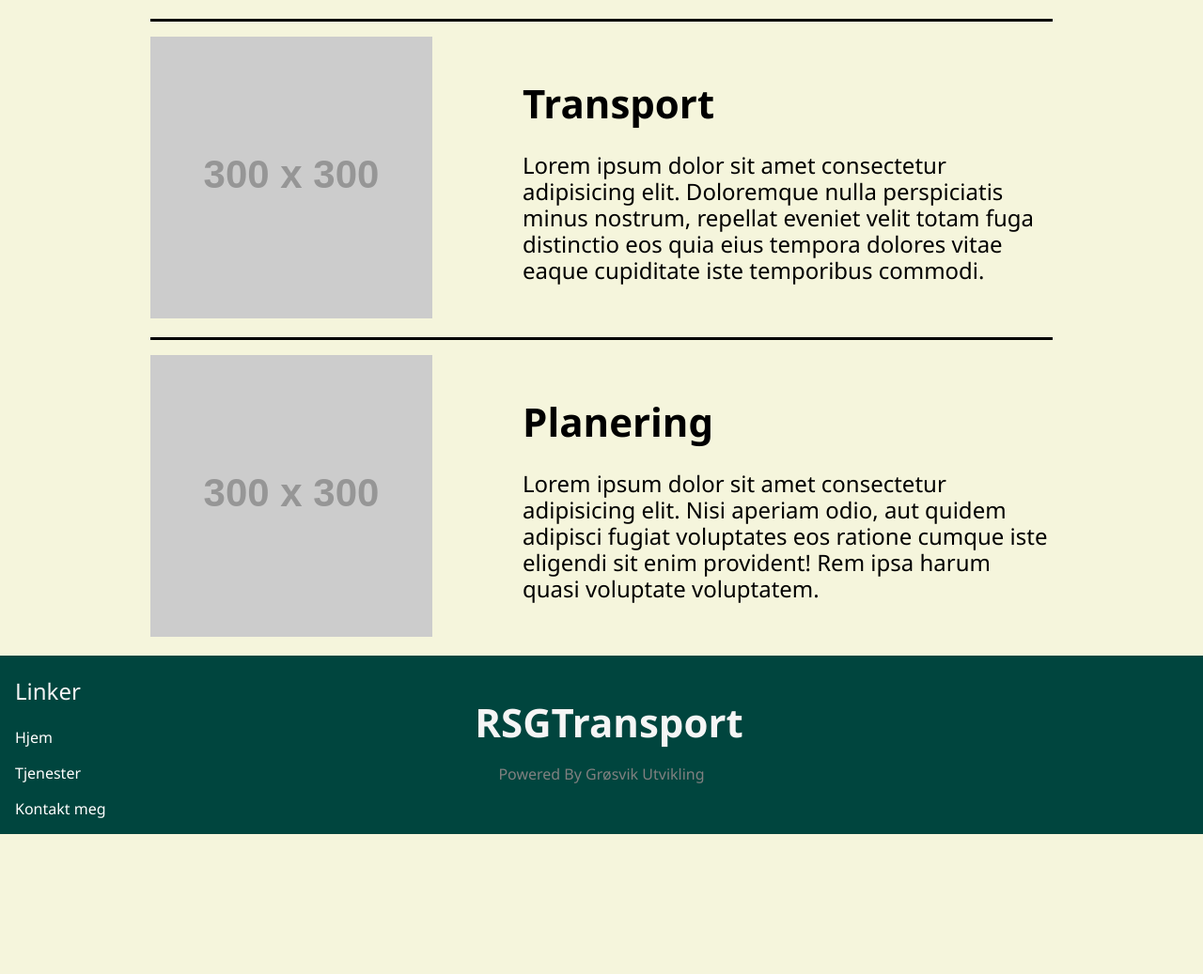
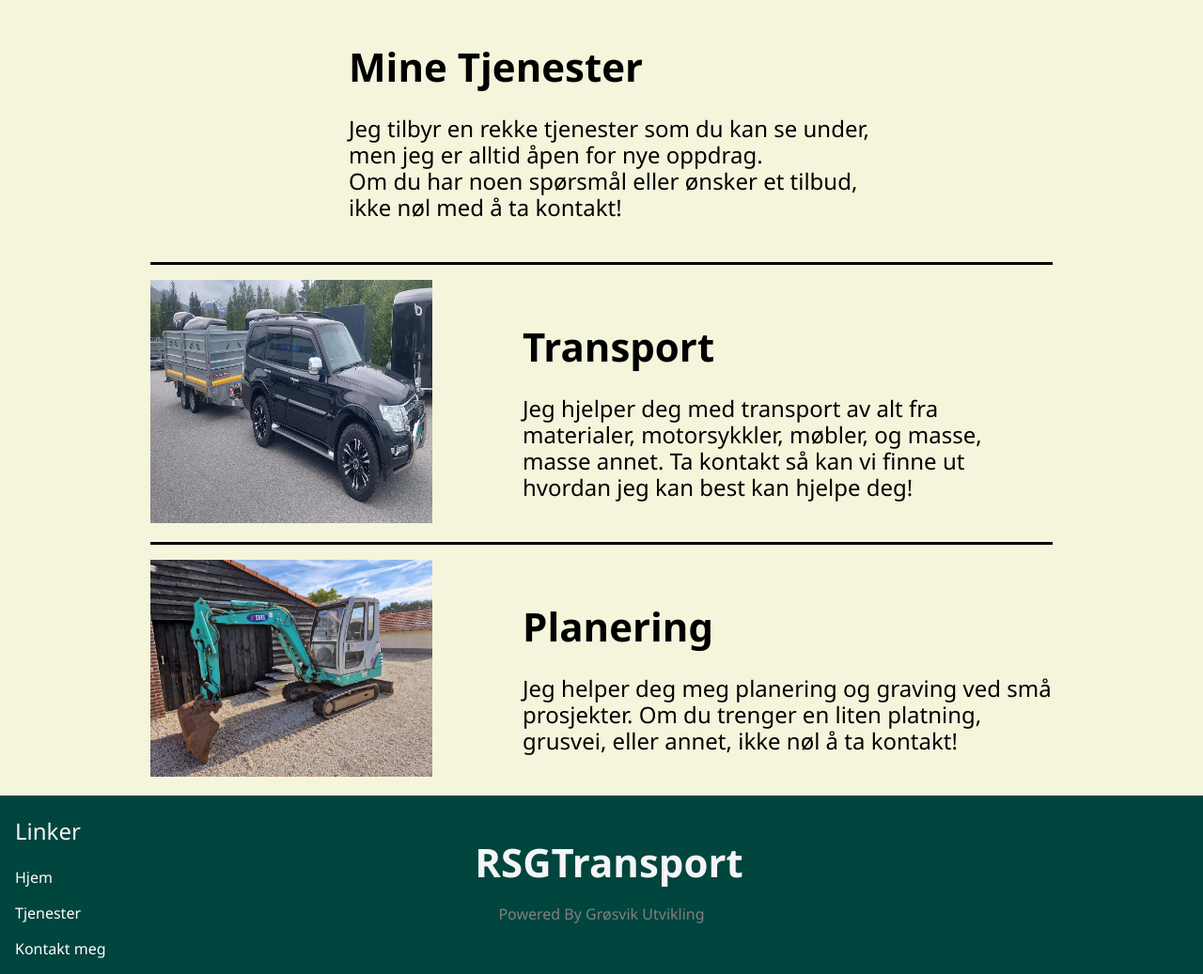
Before and after one commit to JoeBamaVEVO/RSGTransport, a PHP site: page /tjenester.php in a window 1280 px wide. Shown: the part 76-1113 px from the top of the page at 94% size. Before the commit the page ends 964 px from the top, so only its background shows below. Run offline with PHP 8.4, Linux system fonts and the light colour scheme; grey boxes labelled with a size stand in for pictures from a placeholder-image service; some libraries are stand-ins or nearby versions.

Commit message:
Fikset litt på Tjenester og index.php

```diff
--- a/index.php
+++ b/index.php
@@ -24,7 +24,7 @@
                     </button>
                 </a>
             </div>
-            <img src="/bilder/Ihi28Gravemaskin.jpg" alt="">
+            <img src="/bilder/Ihi28Gravemaskin.jpg" alt="Image of a digger">
         </div>
     </content>
     <?php include 'footer.php' ?>
--- a/style.css
+++ b/style.css
@@ -6,6 +6,10 @@ body {
     height: 100vh;
     display: flex;
     flex-direction: column;
+}
+
+main{
+  flex-grow: 1;
 }
 
 content{
@@ -83,8 +87,16 @@ body::-webkit-scrollbar{display: none; /* for Chrome, Safari, and Opera */}
   justify-content: center;
 }
 
+
+
 .TjenesterDiv{
     flex-wrap: wrap;
+}
+.container-tjenesterfluid{
+  display: flex;
+  justify-content: center;
+  flex-direction: column;
+  align-items: center;
 }
 
 Bilde slideshow
@@ -157,6 +169,8 @@ Bilde slideshow
 
   .container-tjenester img{
     margin-right: 5rem;
+    max-height: 300px;
+    max-width: 300px;
   }
 
 /* Kontakt Liste */
--- a/tjenester.php
+++ b/tjenester.php
@@ -10,6 +10,7 @@
 <?php include 'navbar.php'?>
 <main>
   <content>
+
     <!-- <div class="slideshow-container">
       <div class="mySlides fade">
         <img src="bilder/bil.jpg" style="width: 100%" />
@@ -21,24 +22,33 @@
         <img src="bilder/Bilde3.svg" style="width: 100%" />
       </div>
     </div> -->
-    <div class="container-fluid">
+    <div class="container-tjenesterfluid">
+      <div class="container-text">
+        <header>
+          <p class="PageHeader">Mine Tjenester</p>
+        </header>
+        <p class="PageText">
+          Jeg tilbyr en rekke tjenester som du kan se under, <br>men jeg er alltid åpen for nye oppdrag. <br>
+          Om du har noen spørsmål eller ønsker et tilbud, <br> ikke nøl med å ta kontakt!
+        </p>
+      </div>
       <div class="tjenesterListe">
         <ul>
           <li>
             <div class="container-tjenester">
-              <img src="https://placehold.co/300" alt="">
+              <img src="bilder/Bil.jpg" alt="Image of a large SUV with a trailer attached">
               <div class="container-text">
                 <p class="PageHeader">Transport</p>
-                <p class="PageText">Lorem ipsum dolor sit amet consectetur adipisicing elit. Doloremque nulla perspiciatis minus nostrum, repellat eveniet velit totam fuga distinctio eos quia eius tempora dolores vitae eaque cupiditate iste temporibus commodi.</p>
+                <p class="PageText">Jeg hjelper deg med transport av alt fra materialer, motorsykkler, møbler, og masse, masse annet. Ta kontakt så kan vi finne ut hvordan jeg kan best kan hjelpe deg!</p>
               </div>
             </div>
           </li>
           <li>
             <div class="container-tjenester">
-              <img src="https://placehold.co/300" alt="">
+              <img src="/bilder/Gravemaskin.jpg" alt="Image of a digger">
               <div class="container-text">
                 <p class="PageHeader">Planering</p>
-                <p class="PageText">Lorem ipsum dolor sit amet consectetur adipisicing elit. Nisi aperiam odio, aut quidem adipisci fugiat voluptates eos ratione cumque iste eligendi sit enim provident! Rem ipsa harum quasi voluptate voluptatem.</p>
+                <p class="PageText">Jeg helper deg meg planering og graving ved små prosjekter. Om du trenger en liten platning, grusvei, eller annet, ikke nøl å ta kontakt! </p>
               </div>
             </div>
           </li>
@@ -46,9 +56,8 @@
       </div>
     </div>
   </content>
-  <?php include 'footer.php' ?>
-  <script src="script.js"></script>
 </main>
-
+<?php include 'footer.php' ?>
+<script src="script.js"></script>
 </body>
 </html>
```
